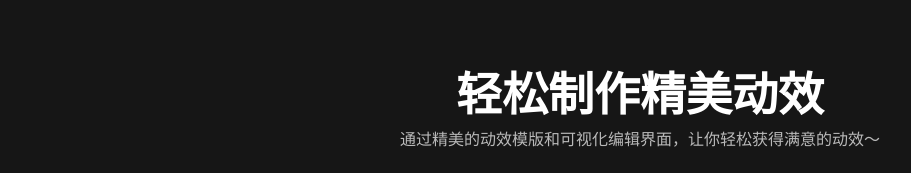
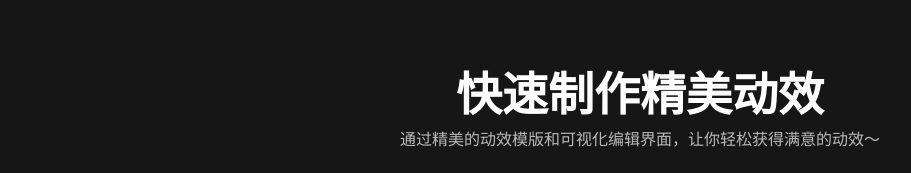
Before and after one commit to paiangit/easy-effect, a React (Create React App) app: page / in a window 1280 px wide. Shown: the part 213-386 px from the top of the page, without its empty margins (0-911 px from the left). Built offline with nearby package versions, Linux system fonts and the light colour scheme.

Commit message:
style: modify page padding

```diff
--- a/src/features/home/MainPage.tsx
+++ b/src/features/home/MainPage.tsx
@@ -5,7 +5,7 @@ function MainPage() {
   return (
     <div className="main-page">
       <h2 className="logo"><ThunderboltFilled /><span>Lottie Editor</span></h2>
-      <p className="brief">轻松制作精美动效</p>
+      <p className="brief">快速制作精美动效</p>
       <p className="description">通过精美的动效模版和可视化编辑界面，让你轻松获得满意的动效～</p>
       <a href="/editor" className="button">立即使用<ArrowRightOutlined /></a>
     </div>
--- a/src/styles/global.less
+++ b/src/styles/global.less
@@ -1,5 +1,8 @@
 @import './normalize.css';
 
+body {
+  margin: 0;
+}
 ul, p {
   margin: 0;
   padding: 0;
```
